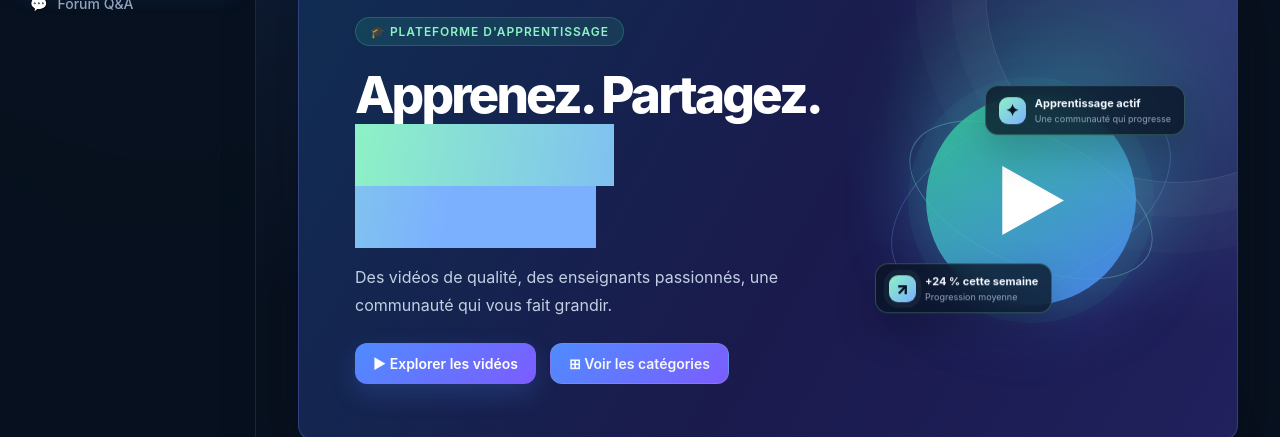
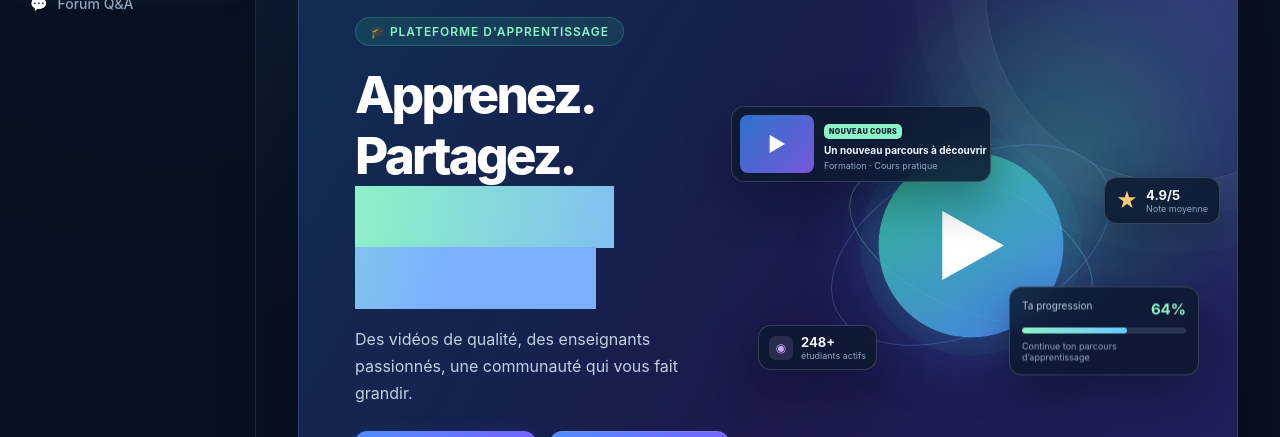
Before and after one commit to geromguershom-dot/video-tutorials-platform-frontend, a React app: page / in a window 1280 px wide. Shown: the part 154-591 px from the top of the page. Built offline with nearby package versions, Linux system fonts and the light colour scheme; no server answers; the HTML template or start-up script is replaced by a standard one.

Commit message:
feat: enrich role-based home hero

```diff
--- a/src/index.css
+++ b/src/index.css
@@ -1416,3 +1416,32 @@ input:focus, textarea:focus, select:focus { border-color: var(--brand); box-shad
 .role-teacher .btn:not(.btn-danger) { box-shadow: 0 8px 22px rgba(201,167,255,.12); }
 .role-teacher .dashboard-hero, .role-teacher .playlists-hero { border-color: rgba(201,167,255,.2); }
 @media (max-width: 650px) { .role-context { display: none; } }
+
+/* HERO LEARNING COMPOSITION */
+.hero-composition { position: relative; width: 420px; min-height: 285px; }
+.hero-composition .hero-illustration-circle { position: absolute; left: 50%; top: 50%; transform: translate(-50%, -50%); width: 185px; height: 185px; z-index: 1; }
+.hero-mini-card, .hero-progress-card, .hero-rating-card, .hero-student-count { position: absolute; z-index: 3; border: 1px solid rgba(255,255,255,.16); border-radius: 13px; box-shadow: 0 18px 45px rgba(3,8,20,.34); backdrop-filter: blur(12px); background: rgba(13,25,48,.86); }
+.hero-mini-card { display: grid; grid-template-columns: 74px 1fr; gap: 10px; align-items: center; top: 4px; left: -30px; width: 260px; padding: 8px; }
+.hero-mini-card img, .hero-mini-placeholder { width: 74px; height: 58px; border-radius: 8px; object-fit: cover; }
+.hero-mini-placeholder { display: grid; place-items: center; color: #fff; font-size: 20px; background: linear-gradient(135deg, #2d72cb, #7658d8); }
+.hero-mini-card strong, .hero-mini-card small { display: block; overflow: hidden; text-overflow: ellipsis; white-space: nowrap; }
+.hero-mini-card strong { margin-top: 5px; color: #f2f8ff; font-size: 10px; }
+.hero-mini-card small { margin-top: 4px; color: #90a6c2; font-size: 9px; }
+.hero-new-badge { display: inline-block; padding: 3px 5px; border-radius: 5px; color: #102b38; background: #8df2c5; font-size: 7px; font-weight: 900; letter-spacing: .06em; }
+.hero-progress-card { right: -18px; bottom: 7px; width: 190px; padding: 12px; }
+.hero-card-line { display: flex; justify-content: space-between; color: #b8c9dc; font-size: 10px; }
+.hero-card-line strong { color: #8df2c5; font-size: 15px; }
+.hero-progress-track { height: 6px; margin: 9px 0 7px; overflow: hidden; border-radius: 999px; background: rgba(145,164,189,.2); }
+.hero-progress-track span { display: block; height: 100%; border-radius: inherit; background: linear-gradient(90deg, #8df2c5, #6bc7ff); }
+.hero-progress-card small, .hero-rating-card small, .hero-student-count small { display: block; color: #91a4bd; font-size: 9px; }
+.hero-rating-card { display: flex; align-items: center; gap: 8px; top: 80px; right: -39px; padding: 9px 11px; }
+.hero-rating-star { color: #ffca73; font-size: 21px; }
+.hero-rating-card strong, .hero-student-count strong { display: block; color: #f3f8ff; font-size: 13px; }
+.hero-student-count { display: flex; align-items: center; gap: 8px; left: -3px; bottom: 12px; padding: 8px 10px; }
+.hero-student-count > span { display: grid; place-items: center; width: 24px; height: 24px; border-radius: 7px; color: #c9a7ff; background: rgba(201,167,255,.14); font-size: 12px; }
+.hero-float-delay { animation: heroFloat 5.5s ease-in-out infinite; }
+.hero-float-slow { animation: heroFloat 6.5s ease-in-out 1s infinite; }
+.hero-rating-card, .hero-student-count { animation: heroFloat 6s ease-in-out 1.5s infinite; }
+@keyframes heroFloat { 0%, 100% { transform: translateY(0); } 50% { transform: translateY(-7px); } }
+@media (max-width: 800px) { .hero-composition { width: min(100%, 380px); min-height: 270px; } .hero-mini-card { left: -4px; } .hero-rating-card { right: -5px; } .hero-progress-card { right: 2px; } .hero-student-count { left: 15px; } }
+@media (prefers-reduced-motion: reduce) { .hero-float-delay, .hero-float-slow, .hero-rating-card, .hero-student-count { animation: none; } }
--- a/src/pages/Home.jsx
+++ b/src/pages/Home.jsx
@@ -48,6 +48,10 @@ export default function Home() {
 
   const getProgressForVideo = (videoId) => progress.find((item) => item.video?._id === videoId);
   const visibleCategories = categories.filter((cat, index, list) => index === list.findIndex((item) => item.name.normalize('NFD').replace(/[\u0300-\u036f]/g, '').toLowerCase() === cat.name.normalize('NFD').replace(/[\u0300-\u036f]/g, '').toLowerCase()));
+  const featuredVideo = videos[0];
+  const featuredProgress = featuredVideo ? getProgressForVideo(featuredVideo._id) : null;
+  const featuredPercent = featuredVideo && featuredProgress ? Math.min(100, Math.round((featuredProgress.watchedSeconds / (featuredVideo.duration || 1)) * 100)) : user?.role === 'teacher' ? 82 : 64;
+  const studentCount = featuredVideo ? Math.max(128, Math.round((featuredVideo.views || 0) * 1.8)) : 248;
 
   return (
     <div className="home-page">
@@ -84,18 +88,17 @@ export default function Home() {
             </button>}
           </div>
         </div>
-        <div className="hero-illustration">
+        <div className="hero-illustration hero-composition">
           <div className="hero-orbit orbit-one" />
           <div className="hero-orbit orbit-two" />
           <div className="hero-illustration-circle">▶</div>
-          <div className="hero-floating-card hero-floating-card-top">
-            <span className="floating-card-icon">✦</span>
-            <span><strong>Apprentissage actif</strong><small>Une communauté qui progresse</small></span>
+          <div className="hero-mini-card hero-float-delay">
+            {featuredVideo?.thumbnailUrl ? <img src={featuredVideo.thumbnailUrl} alt="Miniature du tutoriel recommandé" /> : <div className="hero-mini-placeholder">▶</div>}
+            <div><span className="hero-new-badge">NOUVEAU COURS</span><strong>{featuredVideo?.title || 'Un nouveau parcours à découvrir'}</strong><small>{featuredVideo?.category?.name || 'Formation'} · {featuredVideo?.duration ? `${Math.ceil(featuredVideo.duration / 60)} min` : 'Cours pratique'}</small></div>
           </div>
-          <div className="hero-floating-card hero-floating-card-bottom">
-            <span className="floating-card-icon progress-pulse">↗</span>
-            <span><strong>+24 % cette semaine</strong><small>Progression moyenne</small></span>
-          </div>
+          <div className="hero-progress-card hero-float-slow"><div className="hero-card-line"><span>{user?.role === 'teacher' ? 'Impact du cours' : 'Ta progression'}</span><strong>{featuredPercent}%</strong></div><div className="hero-progress-track"><span style={{ width: `${featuredPercent}%` }} /></div><small>{user?.role === 'teacher' ? `${studentCount} étudiants touchés` : 'Continue ton parcours d’apprentissage'}</small></div>
+          <div className="hero-rating-card"><span className="hero-rating-star">★</span><div><strong>{featuredVideo?.averageRating || '4.9'}/5</strong><small>Note moyenne</small></div></div>
+          <div className="hero-student-count"><span>◉</span><div><strong>{studentCount}+</strong><small>{user?.role === 'teacher' ? 'étudiants accompagnés' : 'étudiants actifs'}</small></div></div>
         </div>
       </div>
 
```
